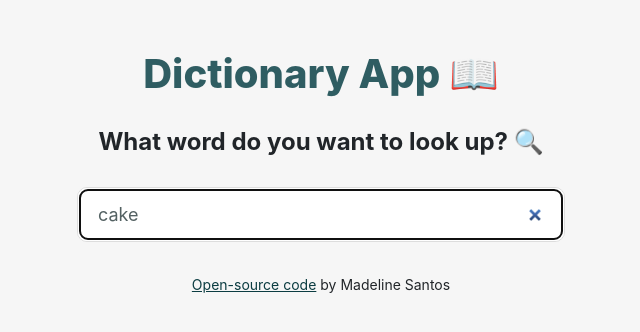
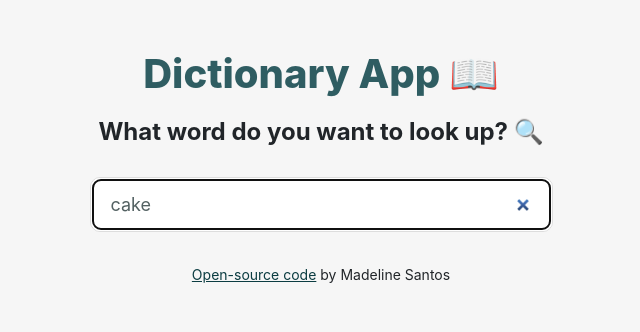
Before and after one commit to madtos12/dictionary-app, a React (Create React App) app: page / in a window 1280 px wide. Shown: the top 332 px of the page, without its empty margins (319-959 px from the left). Built offline with nearby package versions, Linux system fonts and the light colour scheme; no server answers.

Commit message:
Updated styling

```diff
--- a/src/App.css
+++ b/src/App.css
@@ -1,17 +1,17 @@
 body {
   background-color: #f6f6f6;
   display: block;
+  padding: 50px;
 }
 
 .App {
-  max-width: 1000px;
-  margin: 50px auto;
+  max-width: 950px;
+  margin: 0 auto;
   text-align: center;
 }
 
 .App h1 {
   font-weight: 800;
-  margin: 30px 0;
   color: #2f5d62;
 }
 
```
